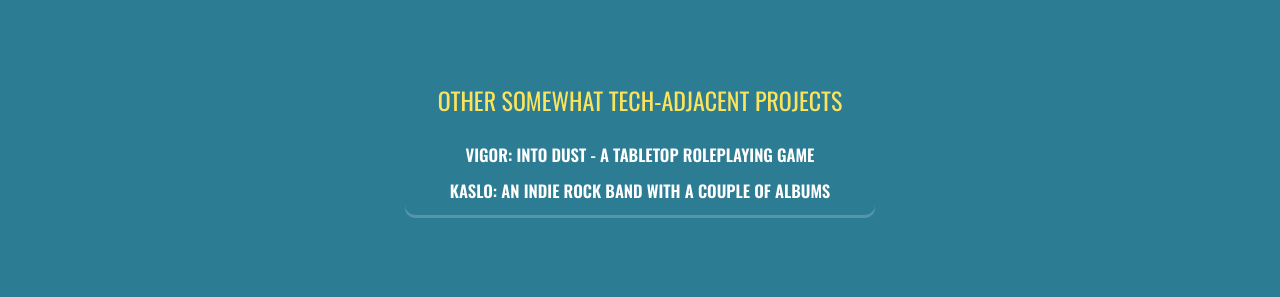
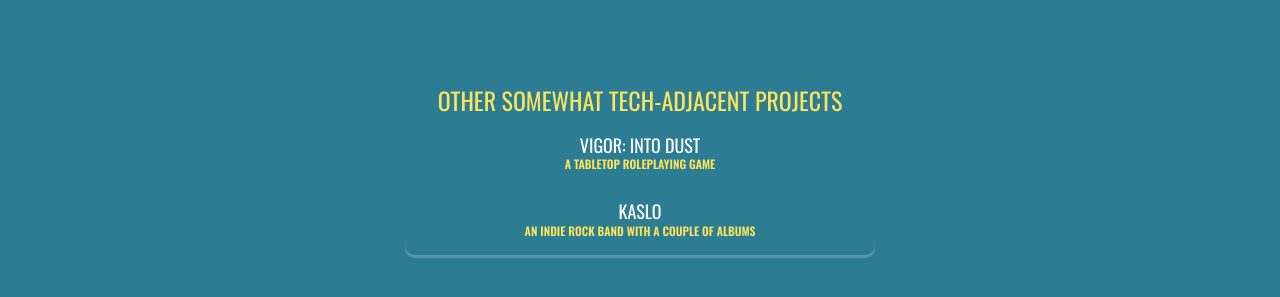
Before and after one commit to teddy-humpert/teddy-humpert.github.io, a plain HTML site: page projects.html in a window 1280 px wide. Shown: the part 952-1249 px from the top of the page. Drawn offline with nearby package versions, Linux system fonts and the light colour scheme.

Commit message:
progress

```diff
--- a/css/style.css
+++ b/css/style.css
@@ -199,6 +199,7 @@ footer {
   font-weight: 500;
   color: #fbe45b;
   font-size: x-large;
+  margin-bottom: -2%;
 }
 
 .further-project {
@@ -216,10 +217,25 @@ footer {
   margin-top: -1em
 }
 
+.further-descriptor {
+  color: #fbe45b;
+  margin-top: -.5%;
+
+}
+
 .project-icon {
+  display: flex;
+  flex-direction: column;
   color: white;
-  margin-left: -8%;
+  font-size: large;
+  margin-top: -5%;
+
 }
+
+.project-icon:last-child {
+  margin-bottom: 5%;
+}
+
 .location, .timeframe{
   font-weight: 500;
   color: #fbe45b;
--- a/projects.html
+++ b/projects.html
@@ -91,15 +91,12 @@
             </div>
 
             <div class="job-container">
-
                 <h2 class="further-stuff">Other somewhat tech-adjacent projects</h2>
-                <h1 class="job-title"><a href="https://www.kickstarter.com/projects/674290270/vigor-into-dust">
-                        Vigor: Into Dust - A Tabletop Roleplaying Game</a></h3>
-
-                    <h1 class="job-title"> <a href="https://open.spotify.com/artist/0kfs378Uad2XyvXUKpUSmC">
-                            Kaslo: An Indie Rock Band with a Couple of Albums</a></h3>
-
-
+                <a class="project-icon" href="https://www.kickstarter.com/projects/674290270/vigor-into-dust">Vigor: Into Dust
+               </a>
+                <h3 class="further-descriptor">A Tabletop Roleplaying Game</h3>
+                <a class="project-icon" href="https://open.spotify.com/artist/0kfs378Uad2XyvXUKpUSmC">Kaslo</a>
+                <h3 class="further-descriptor">An Indie Rock Band With a Couple of Albums</h3>
             </div>
 
 
```
